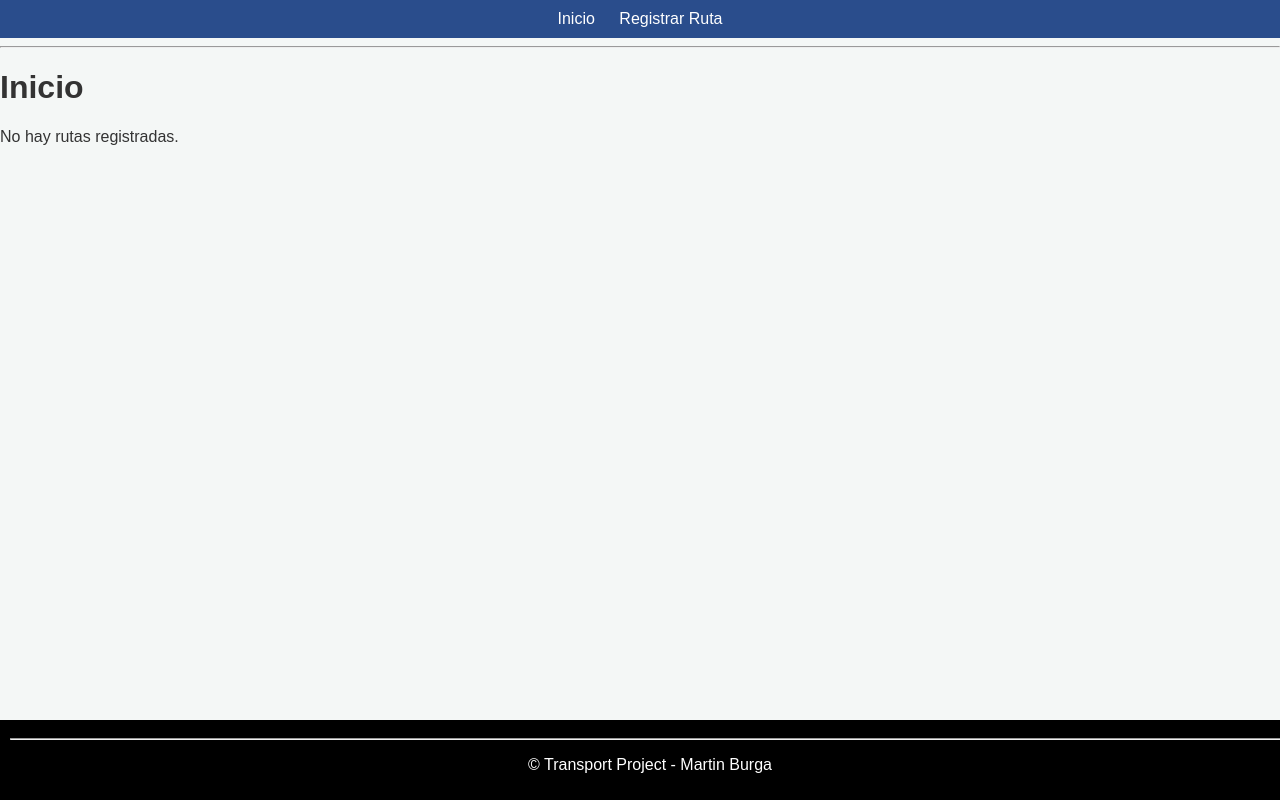
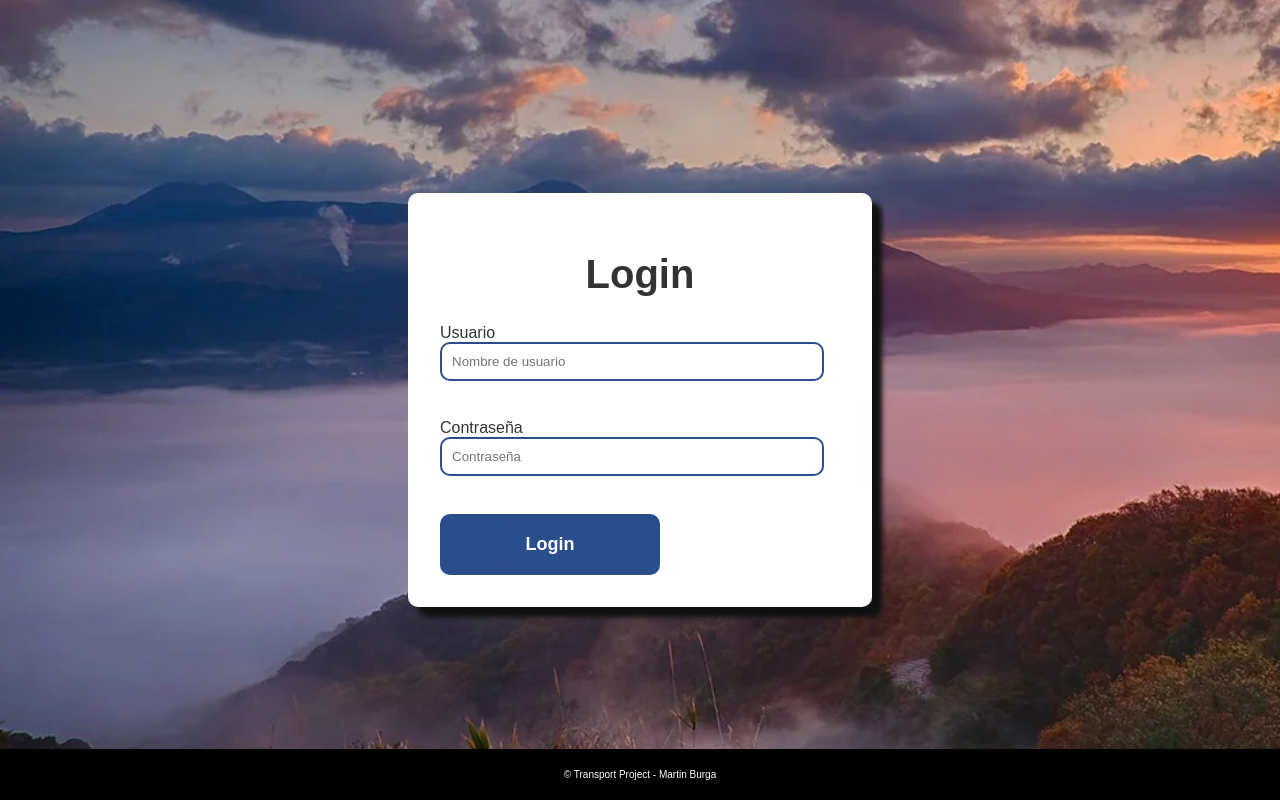
Before and after one commit to MartinBurga/ProjectIngenieriaWeb, a Flask app: page / in a window 1280 px wide. Run offline with Flask 3, Linux system fonts and the light colour scheme.

Commit message:
Creacion de plantilla de Login e implementacion de CSS

```diff
--- a/app.py
+++ b/app.py
@@ -6,7 +6,7 @@ rutas_db = []
 
 @app.route("/")
 def index():
-    return render_template("index.html", rutas=rutas_db)
+    return render_template("login.html", rutas=rutas_db)
 
 @app.route('/registrar', methods=['GET', 'POST'])
 def registrar_ruta():
--- a/static/styles.css
+++ b/static/styles.css
@@ -9,6 +9,76 @@ nav a {
     text-decoration: none;
     margin: 0 10px;
 }
+
+/* Estilos para la página de login */
+
+body.login__page {
+    background-image: url("/static/images/loginimage.webp");
+    background-size: cover;
+    margin: 0;
+    display: flex;
+    justify-content: center;
+    align-items: center;
+    height: 100vh;
+}
+.login-container {
+    background-color: #fff;
+    display: flex;
+    padding: 2rem;
+    flex-direction: column;
+    justify-content: center;
+    border-radius: 10px;
+    box-shadow: 10px 10px 5px #111;
+    align-items: center;
+    width: 70%;
+    max-width: 400px;
+    text-align: center;
+}
+
+.login__form {
+    display: flex;
+    justify-content: left;
+    flex-direction: column;
+    width: 100%;
+    gap: 10px;
+}
+
+.login__title{
+    font-weight: bold;
+    font-size: 40px;
+}
+
+.login__username, .login__password {
+    display: flex;
+    flex-direction: column;
+    align-items: flex-start;
+    width: 100%;
+}
+
+.login__usernameInput, .login__passwordInput {
+    padding: 10px;
+    width: 90%;
+    border: 2px solid #2a4d8c;
+    border-radius: 10px;
+}
+
+.submit {
+    background-color: #2a4d8c;
+    padding: 10px;
+    border: none;
+    border-radius: 10px;
+    cursor: pointer;
+    width: 50%;
+    color: #fff;
+    font-weight: bold;
+    font-size: large;
+}
+
+.login__footer{
+    font-size: 10px;
+}
+
+/* Estilos para la página de registro */
 
 html, body {
     height: 100%;
--- /dev/null
+++ b/templates/login.html
@@ -0,0 +1,34 @@
+<!DOCTYPE html>
+<html lang="en">
+
+<head>
+    <meta charset="UTF-8">
+    <meta name="viewport" content="width=device-width, initial-scale=1.0">
+    <title>Login</title>
+    <link rel="stylesheet" href="{{ url_for('static', filename='styles.css') }}">
+</head>
+
+<body class="login__page">
+    <div class="login-container">
+        <h1 class="login__title">Login</h1>
+        <div class="login__form">
+            <div class="login__username">
+                <label for="username" class="login__usernameLabel">Usuario</label>
+                <input type="text" id="username" class="login__usernameInput" placeholder="Nombre de usuario" name="username" required>
+            </div>
+            <br>
+            <div class="login__password">
+                <label for="password" class="login__passwordLabel">Contraseña</label>
+                <input type="password" id="password" class="login__passwordInput" placeholder="Contraseña" name="password" required>
+            </div>
+            <br>
+            <div class="submit">
+                <button type="submit" class="submit">Login</button>
+            </div>
+        </div>
+    </div>
+</body>
+<footer class="login__footer">
+    <p style="text-align: center;">&copy; Transport Project - Martin Burga</p>
+</footer>
+</html>
```
Also changed, not shown: static/images/loginImage.webp (added).
